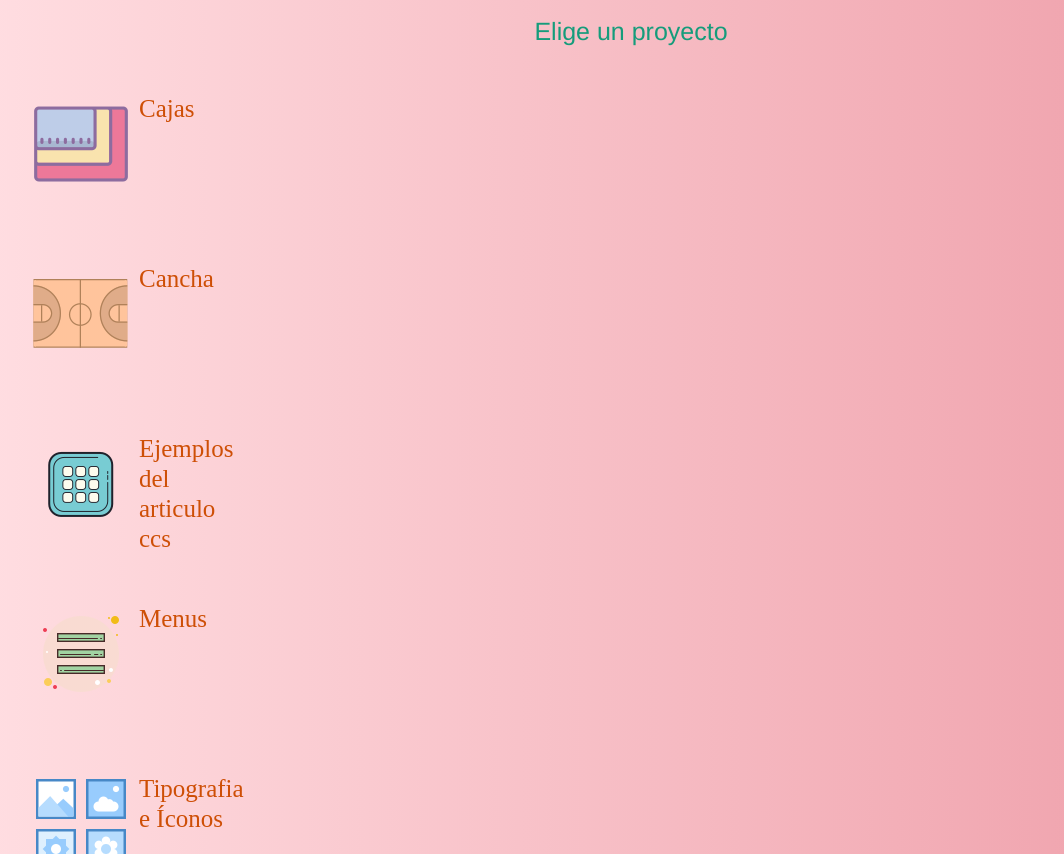
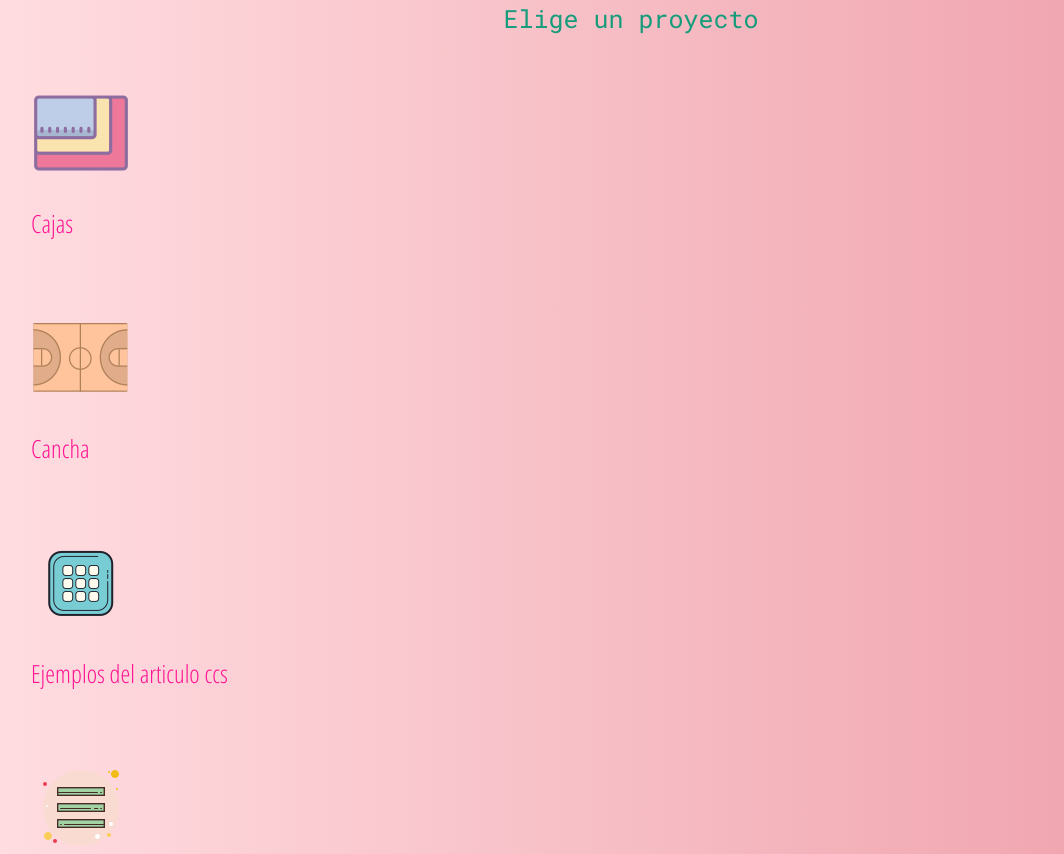
Before and after one commit to luzcry/CssExamples, a plain HTML site: page index.html in a window 1280 px wide. Shown: the part 203-1057 px from the top of the page, without its empty margins (9-1073 px from the left). Drawn offline with Linux system fonts and the light colour scheme.

Commit message:
fixes css

```diff
--- a/index.html
+++ b/index.html
@@ -6,6 +6,7 @@
     <meta http-equiv="X-UA-Compatible" content="ie=edge">
     <title>Ejercicios CSS</title>
     <link rel="stylesheet" href="stylecontainer.css">
+    <link href="https://fonts.googleapis.com/css?family=Open+Sans+Condensed:300|Poppins|Roboto+Mono&display=swap" rel="stylesheet">
 </head>
 <body>
     <span><img src="css.png" alt="css" srcset=""></span>
@@ -17,22 +18,26 @@
             <img src="box.png" alt="Cajas" srcset="">
             <li><a href="https://luzcry.github.io/CssExamples/cajas"target="_blank">Cajas</a></li></li>
         </div>
-
         <div class="container">
             <img src="cancha.png" alt="Cancha" srcset="">
-            <li><a href="https://luzcry.github.io/CssExamples/cancha"target="_blank">Cancha</a></li></li> </div>
+            <li><a href="https://luzcry.github.io/CssExamples/cancha"target="_blank">Cancha</a></li></li>
+        </div>
         <div class="container">
             <img src="grid.png" alt="Cajas" srcset="">
-            <li><a href="https://luzcry.github.io/CssExamples/ejemplosLayouts"target="_blank">Ejemplos del articulo ccs</a></li></li> </div>
+            <li><a href="https://luzcry.github.io/CssExamples/ejemplosLayouts"target="_blank">Ejemplos del articulo ccs</a></li></li>
+        </div>
             <div class="container">
                 <img src="menu.png" alt="Menu" srcset="">
-                <li><a href="https://luzcry.github.io/CssExamples/menus"target="_blank">Menus</a></li></li></div>
+                <li><a href="https://luzcry.github.io/CssExamples/menus"target="_blank">Menus</a></li></li>
+            </div>
                 <div class="container">
                     <img src="icon.png" alt="icono" srcset="">
-                    <li><a href="https://luzcry.github.io/CssExamples/tipografiaIconos"target="_blank">Tipografia e Íconos</a></li></li></div>
+                    <li><a href="https://luzcry.github.io/CssExamples/tipografiaIconos"target="_blank">Tipografía e Íconos</a></li></li>
+                </div>
             <div class="container">
                 <img src="triptico.png" alt="triptico" srcset="">
-                <li><a href="https://luzcry.github.io/CssExamples/triptico"target="_blank">triptico</a></li></li></div>
+                <li><a href="https://luzcry.github.io/CssExamples/triptico"target="_blank">tríptico</a></li></li>
+            </div>
     </ul>
 </div>
 </body>
--- a/menus/menuvertical/style.css
+++ b/menus/menuvertical/style.css
@@ -4,7 +4,7 @@ body {
 /*nav {
     outline: 1px solid red;
     width: 200px; */
-}
+
 ul{
    /* outline: 1px solid yellow; */
     list-style: none;
--- a/stylecontainer.css
+++ b/stylecontainer.css
@@ -7,8 +7,8 @@ body {
     }
 .container {
         display: grid;
-        grid-template-columns: 80px 50px 80px;
-        grid-template-rows: 60px auto 60px;
+        grid-template-columns: 2fr;
+        grid-template-rows: 2fr 2fr;
         grid-gap: 25px 20px;
       }
 
@@ -16,12 +16,13 @@ h1 {
     font-family: 'Franklin Gothic Medium', 'Arial Narrow', Arial, sans-serif;
     text-align: center;
     color: rgb(14, 13, 13);
-    padding: 1rem;
+    padding: 0;
     margin: 0;
+    font-family: 'Poppins', sans-serif;
     }
 
 p {
-    font-family: 'Franklin Gothic Medium', 'Arial Narrow', Arial, sans-serif;
+    font-family: 'Roboto Mono', monospace;
     padding: 1rem;
     margin: 0;
     color: rgb(21, 156, 123);
@@ -39,21 +40,28 @@ ul {
     }
 
 a {
-        display: inline-flex;
         text-decoration: none;
-        color: rgb(206, 79, 6);
-        padding-left: 8px;
+        color: deeppink;
+        margin: 0;
+        font-family: 'Open Sans Condensed', sans-serif;
     }
+li {
+    justify-self: self-start;
+}
 
  a:hover {
-        background:  rgb(133, 255, 224);;
+        background: rgb(197, 243, 245);
     }
 
 a:active {
-        background: rgb(247, 94, 6);
+        background: rgb(253, 183, 210);
         color: #fff;
     }
 
     span {
         justify-self: center;
     }
+
+/*font-family: 'Poppins', sans-serif;
+font-family: 'Roboto Mono', monospace;
+font-family: 'Open Sans Condensed', sans-serif;*/
```
